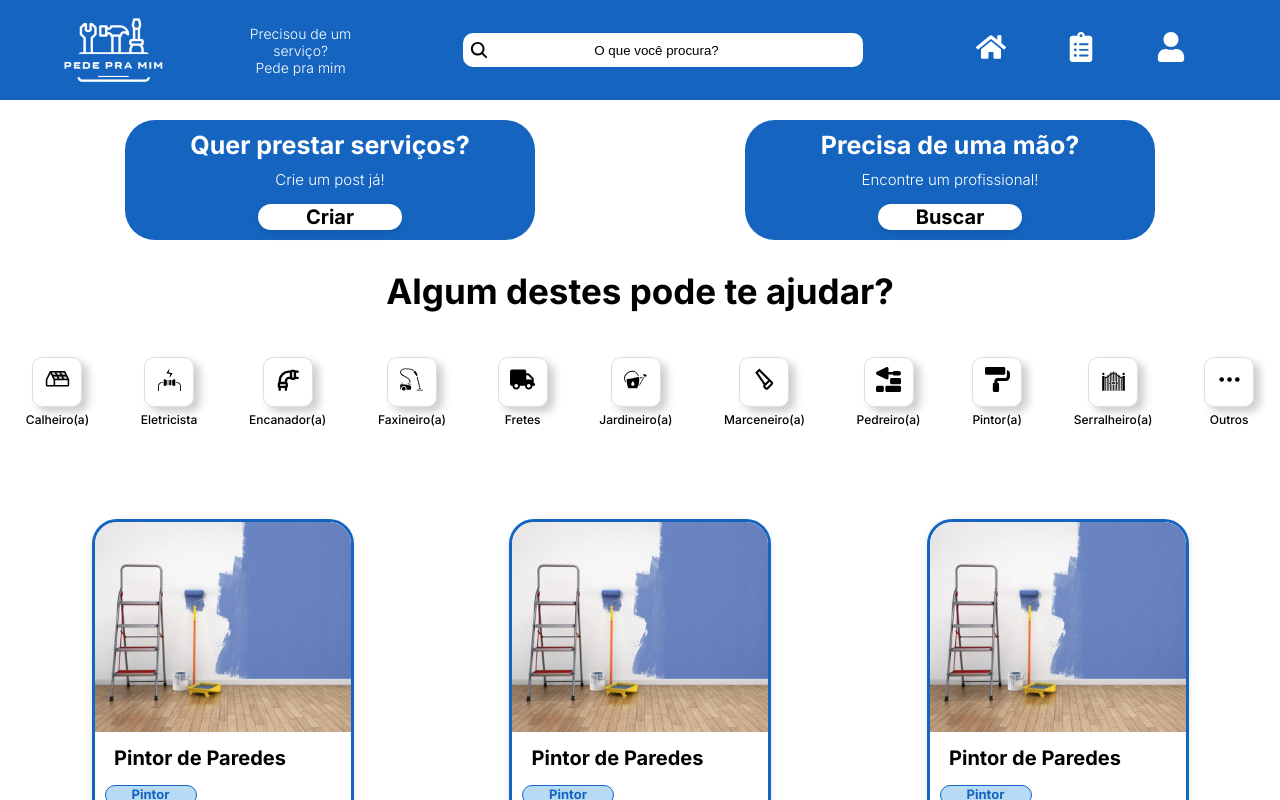
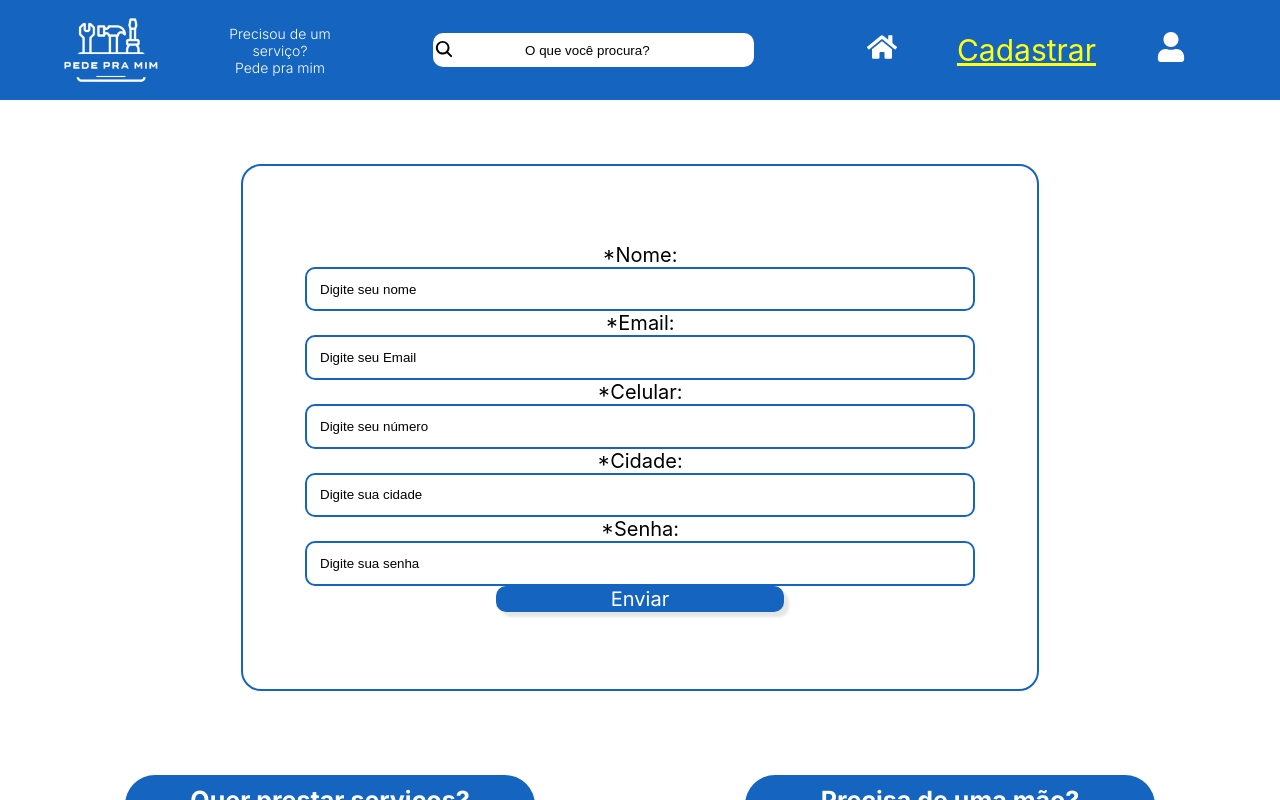
Before and after one commit to Leochin1206/Projeto-Web, a React (Create React App) app in the folder projeto-web-metrocamp/: page /Cadastro in a window 1280 px wide. Shown: the top 800 px of the page. Built offline with nearby package versions, Linux system fonts and the light colour scheme.

Commit message:
entregarLicao04/09

```diff
--- a/projeto-web-metrocamp/package.json
+++ b/projeto-web-metrocamp/package.json
@@ -8,6 +8,7 @@
     "@testing-library/user-event": "^13.5.0",
     "react": "^18.3.1",
     "react-dom": "^18.3.1",
+    "react-router-dom": "^6.26.1",
     "react-scripts": "5.0.1",
     "web-vitals": "^2.1.4"
   },
--- a/projeto-web-metrocamp/src/App.js
+++ b/projeto-web-metrocamp/src/App.js
@@ -7,12 +7,19 @@ import { GiElectricalResistance, GiVacuumCleaner, GiWateringCan, GiGate } from "
 import { FaTruck, FaPaintRoller } from "react-icons/fa";
 import { MdOutlineCarpenter } from "react-icons/md";
 import { BsThreeDots } from "react-icons/bs";
+import { BrowserRouter as Router, Routes, Route } from "react-router-dom";
+import { Cadastro } from './telas/Cadastro';
 
 function App() {
   return (
     <div className="App">
 
+    <Router>
       <NavBar />
+      <Routes>
+      <Route path='/Cadastro' element={<Cadastro/>}/>
+      </Routes>
+    </Router>
       <div className='button-area'>
 
         <div className='area-botao-criar'>
--- a/projeto-web-metrocamp/src/componentes/NavBar/NavBar.js
+++ b/projeto-web-metrocamp/src/componentes/NavBar/NavBar.js
@@ -4,12 +4,13 @@ import { IoSearch } from "react-icons/io5";
 import { FaClipboardList } from "react-icons/fa";
 import { FaUser } from "react-icons/fa";
 import logo from "../../images/logo.png"
-
-
+import { Link } from "react-router-dom";
+//<FaClipboardList />
 
 
 export function NavBar() {
     return (
+
             <div className="NavBar">
                 <img src={logo} width="100px" alt="" height="100px" />
                 <h5>Precisou de um serviço? <br />Pede pra mim</h5>
@@ -19,7 +20,8 @@ export function NavBar() {
                 </div>
                 <div className="icons">
                    <div className="home-icon"><FaHome /></div>
-                <div className="clipboard-icon"><FaClipboardList /></div>
+
+                    <Link to ="/Cadastro"><div className="clipboard-icon">Cadastrar</div></Link>
                     <div className="user-icon"><FaUser /></div>
                 </div>
             </div>
--- /dev/null
+++ b/projeto-web-metrocamp/src/telas/Cadastro.js
@@ -0,0 +1,27 @@
+import "./cadastro.css";
+
+export function Cadastro(){
+    return(
+        <div className="Cadastro">
+            <form className="forms" action="https://webhook.site/6eb59883-6c66-4d25-80be-115a37a0ad17" method="get">
+                <label for="nome">*Nome:</label>
+                <input type="text" name="nome" id="nome" placeholder="Digite seu nome" required></input>
+
+                <label for="email">*Email:</label>
+                <input type="text" name="email" id="email" placeholder="Digite seu Email" required></input>
+
+                <label for="number">*Celular:</label>
+                <input type="number" name="cellphone" id="cellphone" placeholder="Digite seu número" required></input>
+
+                <label for="text">*Cidade:</label>
+                <input type="text" name="city" id="city" placeholder="Digite sua cidade" required></input>
+
+                <label for="password">*Senha:</label>
+                <input type="password" name="password" id="password" placeholder="Digite sua senha" required></input>
+
+                <button type="submit" className="botao-forms">Enviar</button>
+
+            </form>
+        </div>
+    )
+}
--- /dev/null
+++ b/projeto-web-metrocamp/src/telas/cadastro.css
@@ -0,0 +1,89 @@
+@import url('https://fonts.googleapis.com/css2?family=Inter:wght@400;700&display=swap');
+
+
+.Cadastro{
+    display: flex;
+    flex: 1;
+    justify-content: center ;
+    align-items: center;
+    width: 100%;
+    height: 100%;
+    padding-top: 5%;
+    padding-bottom: 5%;
+}
+
+
+.forms{
+    display: flex;
+    flex-direction: column;
+    height: 70%;
+    width: 50%;
+    align-items: center;
+    justify-content: space-around;
+    border: 2px solid #1565C0;
+    border-radius: 20px;
+    padding: 6%;
+}
+
+label{
+    color: black;
+    font-size: 20px;
+}
+
+input[type="password"],
+input[id="password"],
+textarea {
+            width: 100%;
+            padding: 2%;
+            border: 2px solid #1565C0;
+            border-radius: 10px;
+        }
+
+input[type="text"],
+input[id="email"],
+textarea {
+            width: 100%;
+            padding: 2%;
+            border: 2px solid #1565C0;
+            border-radius: 10px;
+        }
+
+.botao-forms{
+    background-color: #1565C0;
+    color: white;
+    font-family: 'Inter';
+    font-size: 20px;
+    height: 12%;
+    width: 45%;
+    border-radius: 10px;
+    box-shadow: 5px 5px 3px 0px rgba(0, 0, 0, 0.1);
+    border: none;
+}
+
+input[type="number"],
+input[id="cellphone"],
+textarea {
+            width: 100%;
+            padding: 2%;
+            border: 2px solid #1565C0;
+            border-radius: 10px;
+        }
+
+
+input[type="number"],
+input[id="cellphone"],
+textarea {
+            width: 100%;
+            padding: 2%;
+            border: 2px solid #1565C0;
+            border-radius: 10px;
+        }
+
+input[type="text"],
+input[id="nome"],
+textarea {
+            width: 100%;
+            padding: 2%;
+            border: 2px solid #1565C0;
+            border-radius: 10px;
+        }
```
Also changed, not shown: 1 other file (tests, documents, lock files or other folders). Lines whose indentation alone changed are shown as unchanged.
